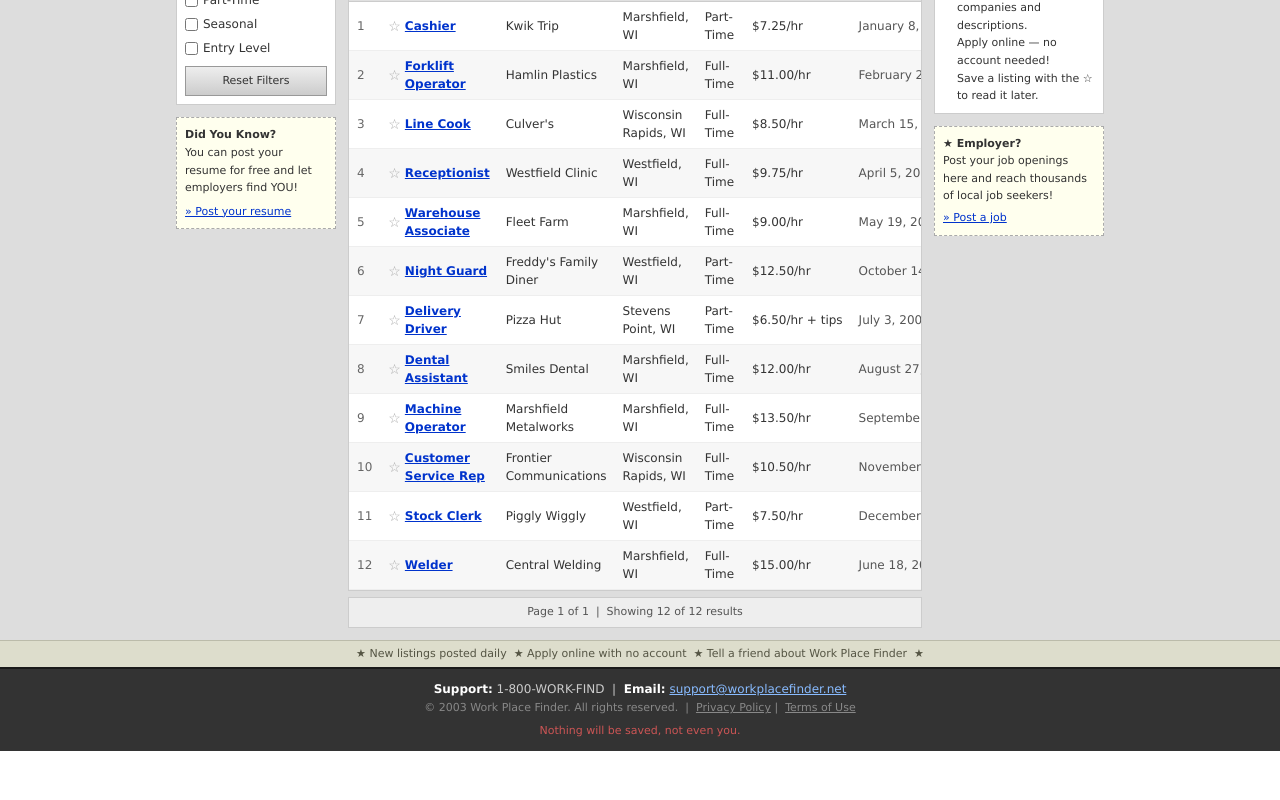
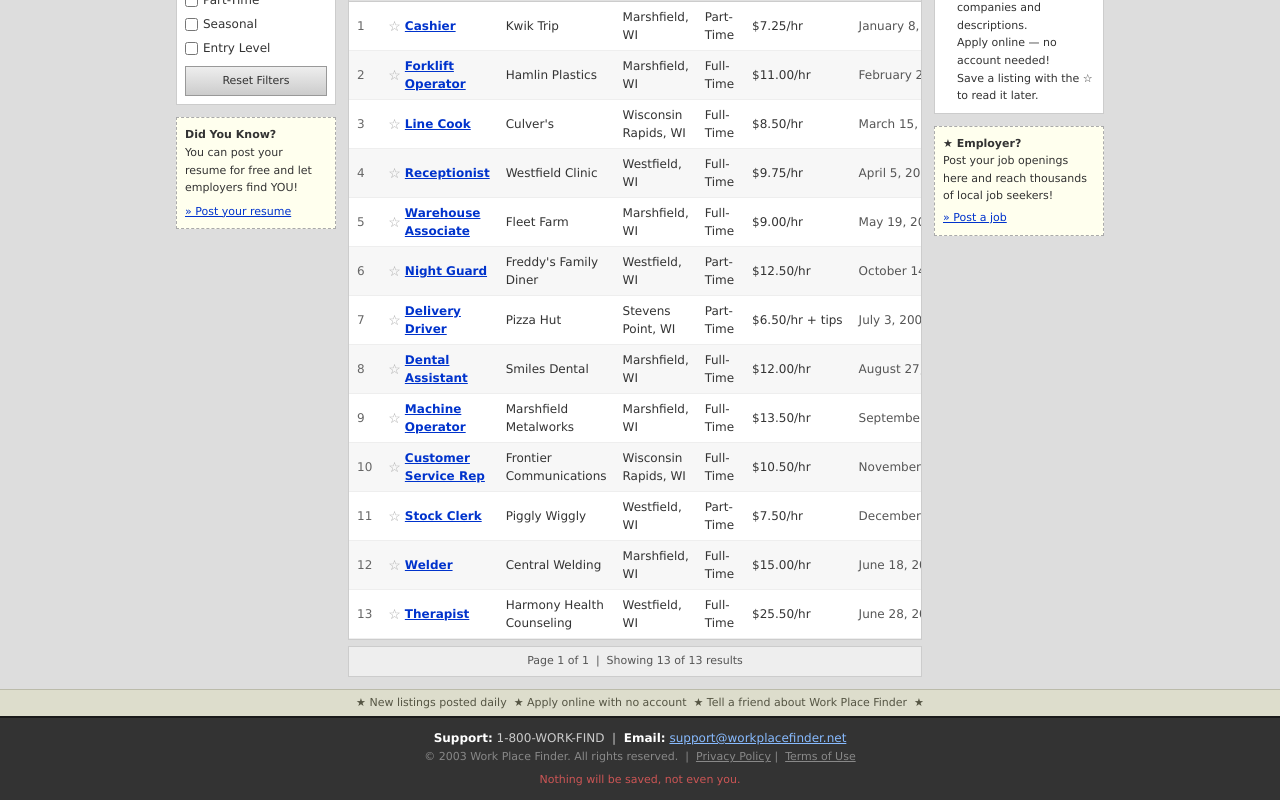
Before and after one commit to krime4/workplacefinder, a React (Vite) app: page / in a window 1280 px wide. Shown: the part 378-1178 px from the top of the page. Before the commit the page ends 1129 px from the top, so only its background shows below. Built offline with nearby package versions, Linux system fonts and the light colour scheme.

Commit message:
Added therapist job to the website

```diff
--- a/src/data/jobs.ts
+++ b/src/data/jobs.ts
@@ -142,4 +142,14 @@ export const jobs: Job[] = [
     description:
       "MIG and TIG welding on structural steel components. Read and interpret welding symbols. Must provide own helmet and gloves. 2+ years experience required.",
   },
+  {
+  id: 13,
+  title: "Therapist",
+  company: "Harmony Health Counseling",
+  location: "Westfield, WI",
+  posted: "June 28, 2003",
+  salary: "$25.50/hr",
+  type: "Full-Time",
+  description: "Compassionate and client-focused therapist dedicated to helping individuals overcome emotional and behavioral challenges. Experienced in providing confidential, evidence-based counseling, developing individualized treatment plans, and creating a safe, supportive environment for clients. Strong communication and active-listening skills with a commitment to helping clients build healthy coping strategies, improve emotional well-being, and achieve meaningful personal growth.",
+  }
 ];
```
